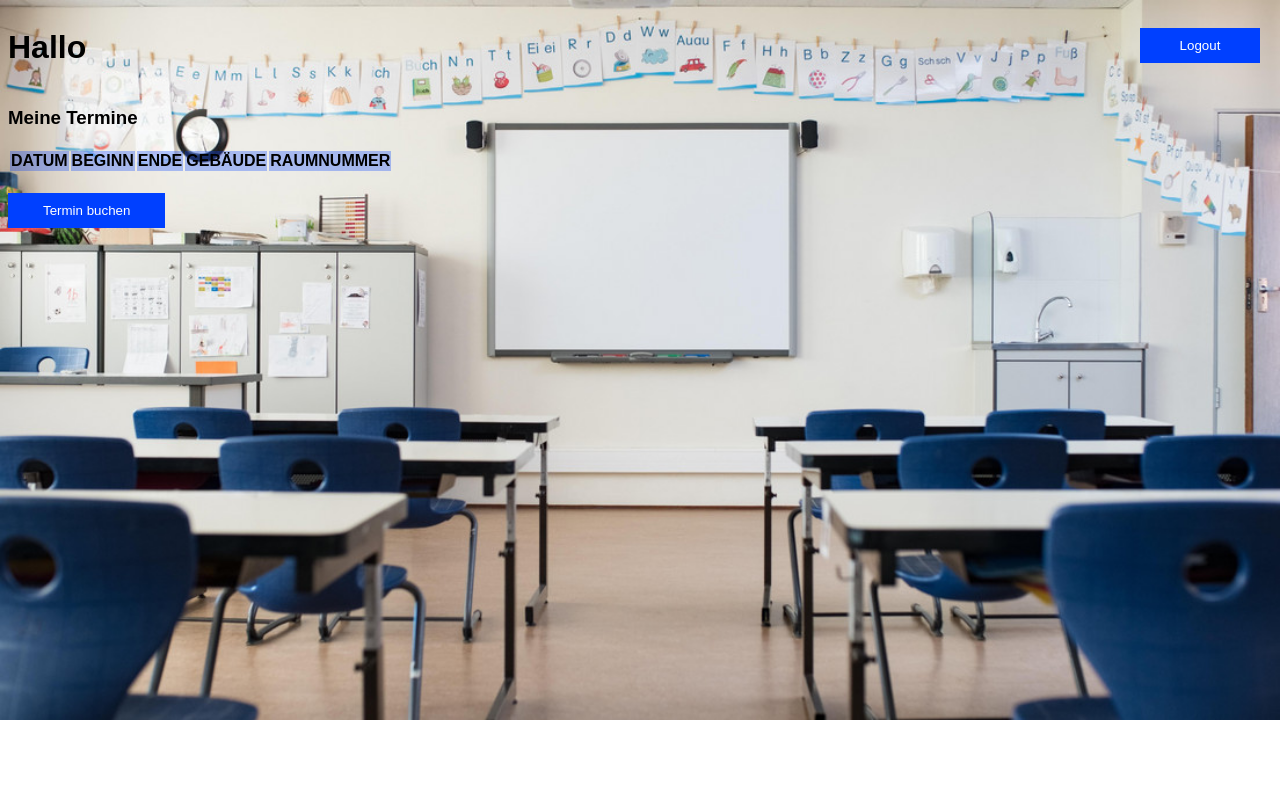
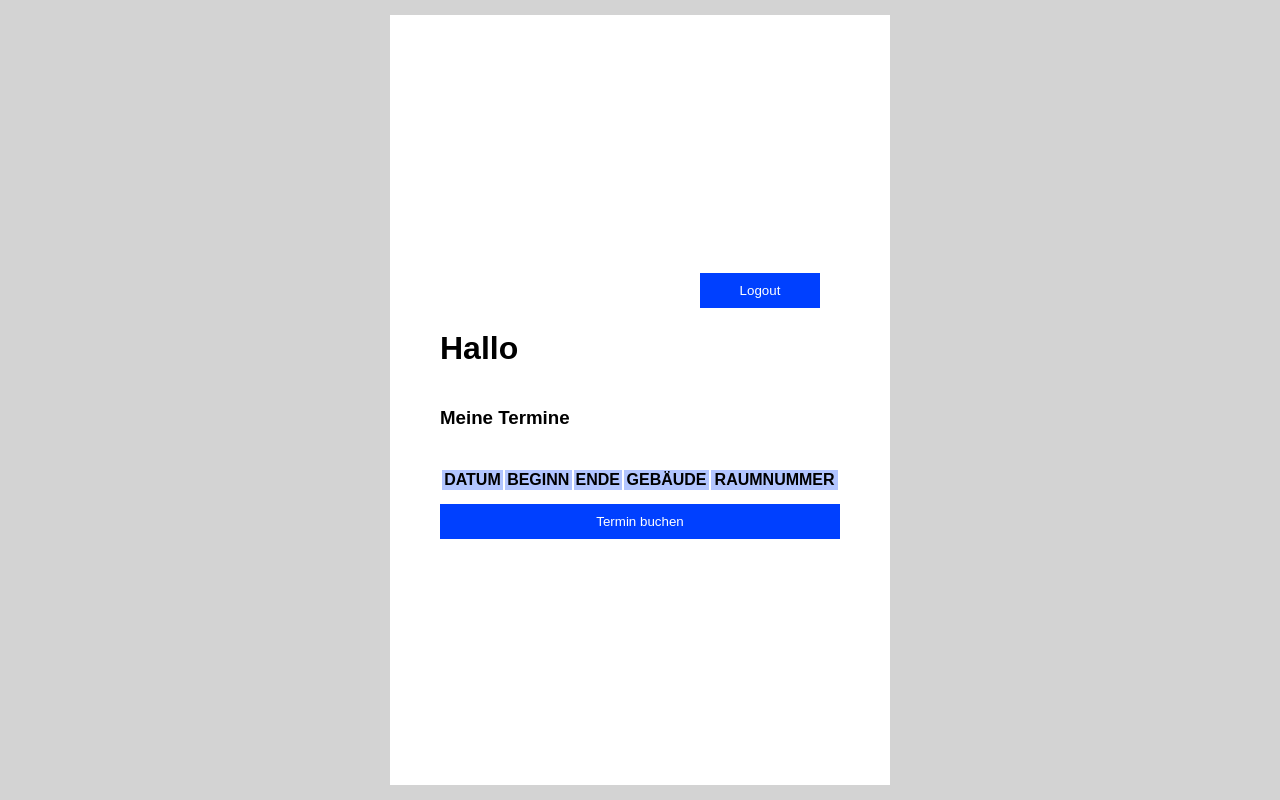
Before and after one commit to PatZab/12FI5_AWP_Raumbuchung, a website: page front-app/home.html in a window 1280 px wide. Drawn offline with Linux system fonts and the light colour scheme; no server answers.

Commit message:
Optikanpassung

```diff
--- a/api/routers/databaseRemoveRouter.js
+++ b/api/routers/databaseRemoveRouter.js
@@ -8,7 +8,6 @@ databaseRemoveRouter.use(bodyParser.urlencoded({extended: false}));
 databaseRemoveRouter.use(express.json());
 
 databaseRemoveRouter.post('/occupancies', (req, res) => {
-    console.log(req.body.date);
     let date = req.body.date;
     let startTime = req.body.start_time;
     let building = req.body.building;
--- a/front-app/home.html
+++ b/front-app/home.html
@@ -4,7 +4,9 @@
   <title>Home</title>
 </head>
 <body>
-   <button id="logout" class="logout_btn">Logout</button>
+  <div class="outline">
+  <div class="content">
+    <button id="logout" class="logout_btn" onclick="logout()">Logout</button>
     <div class="greeting">
     <h1>Hallo</h1>
     <p id="first_name"></p><p id="last_name"></p>
@@ -22,6 +24,8 @@
     </tbody>
     </table>
    <button onclick="window.location.href='booking.html'">Termin buchen</button>
+  </div>
+</div>
 </body>
 </html>
 
--- a/front-app/js/booking.js
+++ b/front-app/js/booking.js
@@ -26,7 +26,4 @@ submitBtn.addEventListener('click', async function() {
     const res = await fetch('/api/database/insert/occupancies', options)
     .then(response => response.json())
     .then(data => alert("Buchung erfolgreich"));
-
-
-
 });
--- a/front-app/js/home.js
+++ b/front-app/js/home.js
@@ -1,5 +1,4 @@
 const user_name = sessionStorage.getItem('name');
-//document.getElementById('logout').addEventListener('click',logout());
 
 fetch('/api/database/read/users')
 .then(function(response){
--- a/front-app/js/index.js
+++ b/front-app/js/index.js
@@ -15,7 +15,6 @@ myForm.addEventListener('click', async function(e){
     }
     const res = await fetch('/api/auth/login', options);
     const res_data = await res.json();
-    console.log(res_data.login);
     if (res_data.login == false){
         alert("Falsche Anmeldedaten");
     }
--- /dev/null
+++ b/front-app/style/login.css
@@ -0,0 +1,5 @@
+body {
+    background-image: url(../images/Klassenzimmer.jpeg);
+    background-size: cover;
+    background-repeat: no-repeat;
+}
--- a/front-app/style/main.css
+++ b/front-app/style/main.css
@@ -1,14 +1,18 @@
-
+html {
+    margin: 0;
+    padding: 0;
+    height: 100%;
+}
 body {
-    min-height: 100;
+    margin: 0;
+    padding: 0;
+    width: 100%;
+    height: 100%;
     font-family: Arial, Helvetica, sans-serif;
-    background-image: url(../images/Klassenzimmer.jpeg);
-    background-size: cover;
-    background-repeat: no-repeat;
 }
 
 button {
-    margin-top: 20px;
+    margin-top: 12px;
     padding: 10px 35px;
     border: none;
     color: white;
@@ -37,15 +41,13 @@ table {
 }
 
 .logout_btn {
-    position: absolute;
+    float: right;
     right: 0;
     width: 120px;
     align-self: flex-end;
     margin-right: 20px;
 }
-.bookingHeadline{
-    margin-top: 120px;
-}
+
 .greeting {
     display: flex;
     text-align: center;
@@ -115,3 +117,20 @@ h2 {
     width: 500px;
     align-self: flex-end;
 }
+
+.outline {
+    display: flex;
+    justify-content: center;
+    background-color: lightgray;
+    height: 100%;
+}
+
+.content {
+    background-color: white;
+    margin: 15px;
+    padding: 50px;
+    display: flex;
+    flex-direction: column;
+    justify-content: center;
+    min-width: 400px;
+}
```
Also changed, not shown: front-app/booking.html (+4 -0 lines), front-app/index.html (+1 -0 lines), 1 other file.
